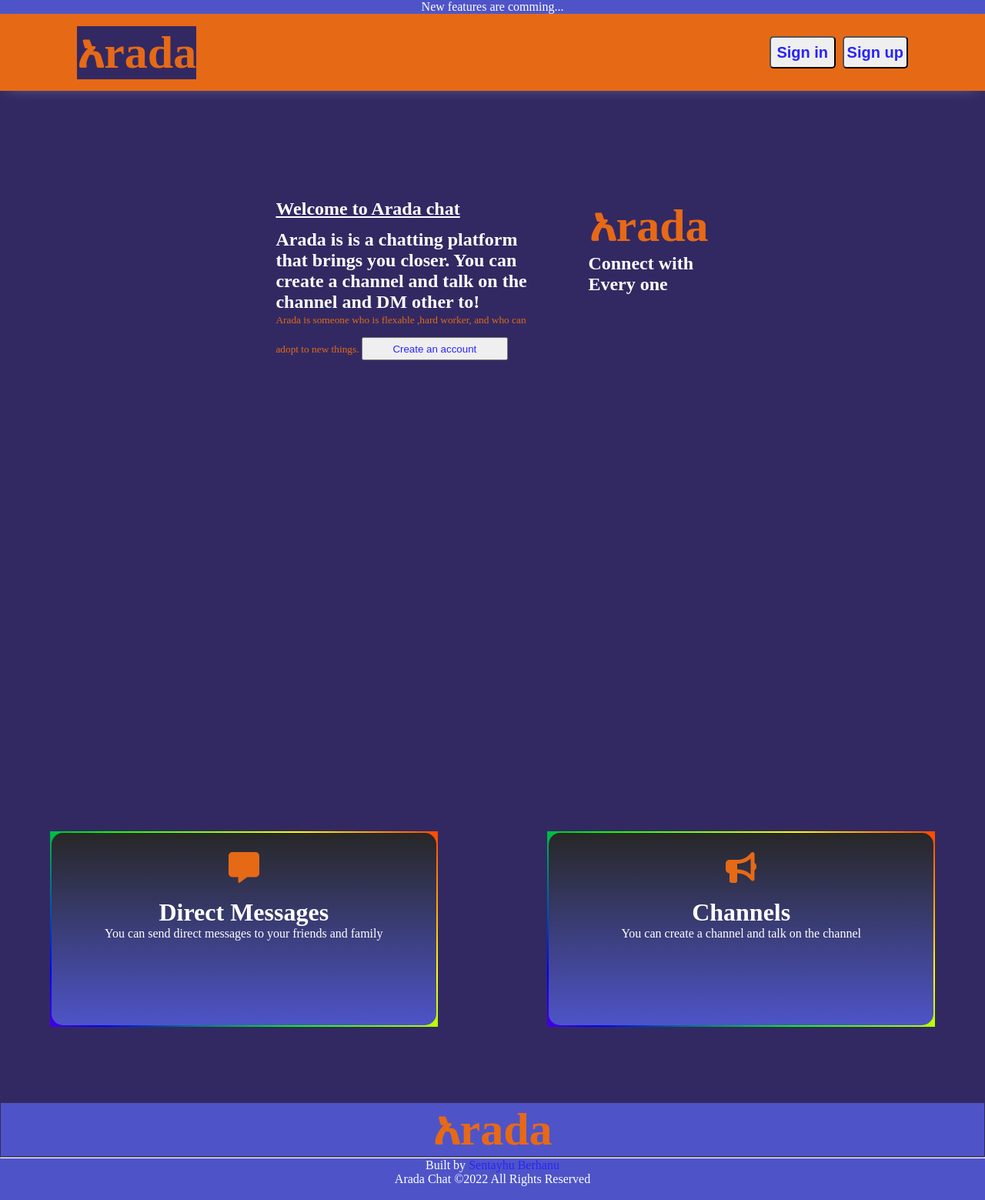
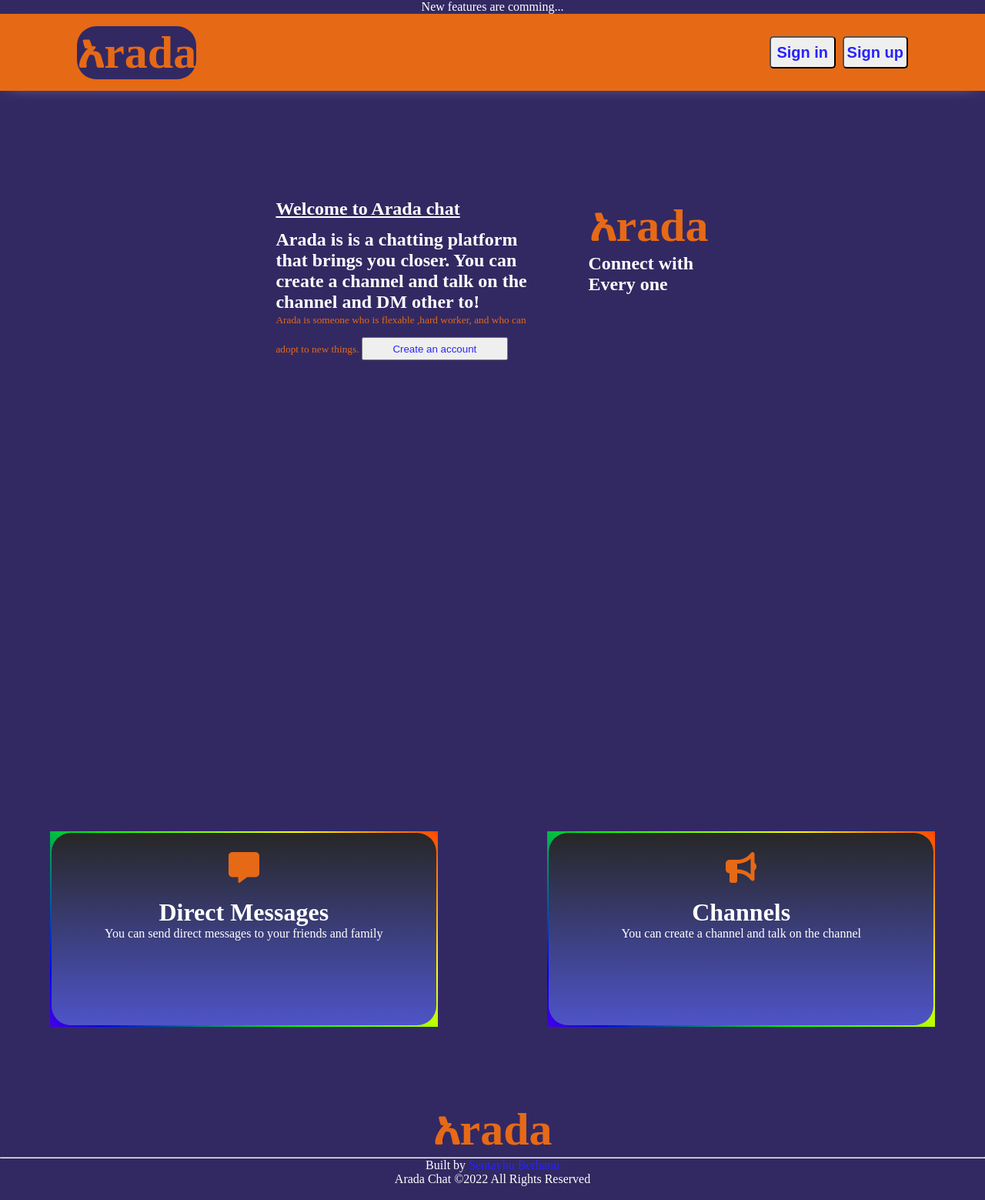
Before and after one commit to sentayhu19/Arada-chat, a React (Create React App) app: page / in a window 1280 px wide. Shown: the whole page at 77% size. Built offline with nearby package versions, Linux system fonts and the light colour scheme; no server answers.

Commit message:
Footer bg color updated

```diff
--- a/src/components/Home/Footer.css
+++ b/src/components/Home/Footer.css
@@ -1,5 +1,5 @@
 :root{
-    --blue: #4e54c8;
+    --blue: #322962;;
 }
 
 footer {
--- a/src/components/Home/Index.css
+++ b/src/components/Home/Index.css
@@ -3,6 +3,7 @@
 --home-sec-bg:rgb(50, 41, 98);
 --white:#fff;
 --orage: rgb(230, 105, 22);
+--bg-3: #322962;
 }
 
 .home-main{
@@ -40,6 +41,7 @@
 .logo-aa{
     color: var(--orage);
     font-size: 60px;
+    border-radius: 25px;
 }
 
 /* Background info */
@@ -87,3 +89,7 @@
     }
 
 }
+
+.feature-bg{
+    background-color: var(--bg-3);
+}
--- a/src/components/Home/Index.js
+++ b/src/components/Home/Index.js
@@ -7,7 +7,7 @@ import Features from './features';
 const Index = () => {
   return (
     <>
-      <div className='msg'> New features are comming...</div>
+      <div className='msg feature-bg'> New features are comming...</div>
       <header>
           <Navbar/>
       </header>
--- a/src/components/Home/Navbar.js
+++ b/src/components/Home/Navbar.js
@@ -5,7 +5,9 @@ const Navbar = () => {
   return (
     <nav>
         <div>
-        <NavLink to="/"><h1 className='logo-aa' id="navlogo">አrada</h1></NavLink>
+        <NavLink to="/">
+          <h1 className='logo-aa' id="navlogo">አrada</h1>
+          </NavLink>
         <ul className='login-signup'>
             <button className='login-on-home' id='login-d'><NavLink to="/login"> Sign in</NavLink></button>
             <button className='signup-on-home-t' id='login-d' ><NavLink to="/signup" id='signup'>Sign up</NavLink> </button>
--- a/src/components/Home/features.css
+++ b/src/components/Home/features.css
@@ -28,7 +28,7 @@
 	height: 250px;
 	background: linear-gradient(0deg, var(--bg-f), #272727);
     color: var(--white);
-    border-radius: 15px;
+    border-radius: 25px;
 }
 
 .features1-wraper:before, .block:after {
```
